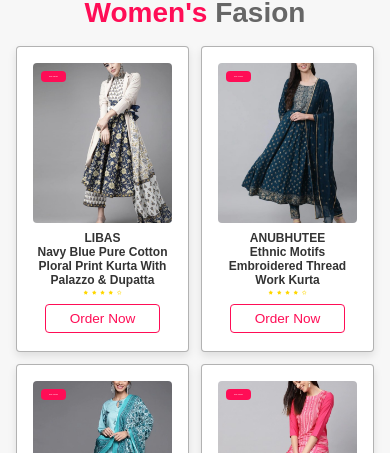
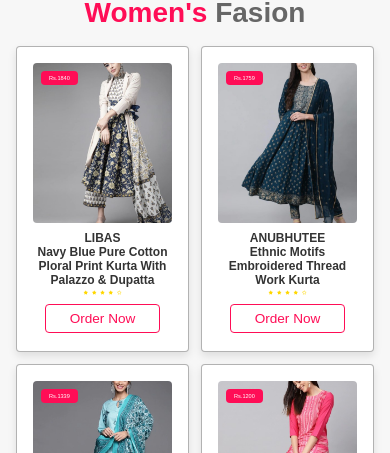
Before and after one commit to apekshakharwal/E-Commerce-Website, a plain HTML site: page index.html in a window 390 px wide. Shown: the part 235-688 px from the top of the page. Drawn offline with Linux system fonts and the light colour scheme.

Commit message:
Update style.css

```diff
--- a/style.css
+++ b/style.css
@@ -448,11 +448,10 @@ header .navbar a:hover{
     height:20rem;
   }
 
-   .box-container .box .price{
+  .box-container .box .price{
     top:3rem; left:3rem;
-    font-size: 0.3rem;
+    font-size: 0.7rem;
   }
-
    .box-container .box h3{
     font-size: 1.5rem;
   }
```
